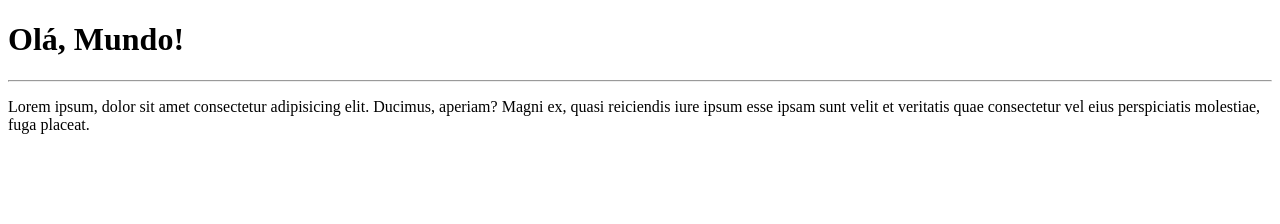
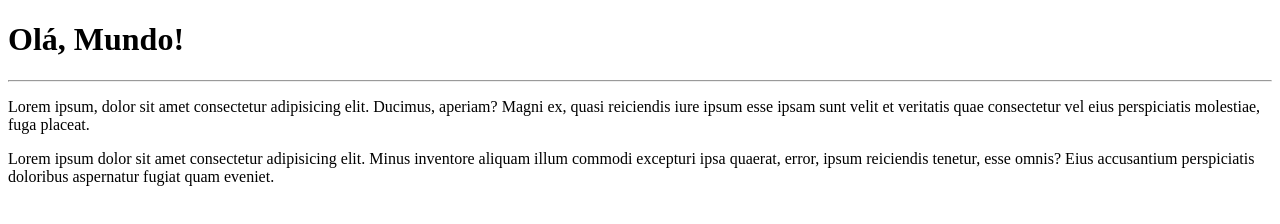
Before and after one commit to christiangrosselfinger/Ola-Mundo, a plain HTML site: page site-exemplo/index.html in a window 1280 px wide. Drawn offline with Linux system fonts and the light colour scheme.

Commit message:
adicionei um paragrafo

```diff
--- a/site-exemplo/index.html
+++ b/site-exemplo/index.html
@@ -12,8 +12,10 @@
     <p>Lorem ipsum, dolor sit amet consectetur adipisicing elit.
     Ducimus, aperiam? Magni ex, quasi reiciendis iure ipsum esse ipsam
     sunt velit et veritatis quae consectetur vel eius perspiciatis molestiae,
-    fuga placeat.
-
-    </p>
+    fuga placeat.</p>
+    <p>Lorem ipsum dolor sit amet consectetur adipisicing elit.
+    Minus inventore aliquam illum commodi excepturi ipsa quaerat, error,
+    ipsum reiciendis tenetur, esse omnis? Eius accusantium perspiciatis
+    doloribus aspernatur fugiat quam eveniet.</p>
 </body>
 </html>
```
